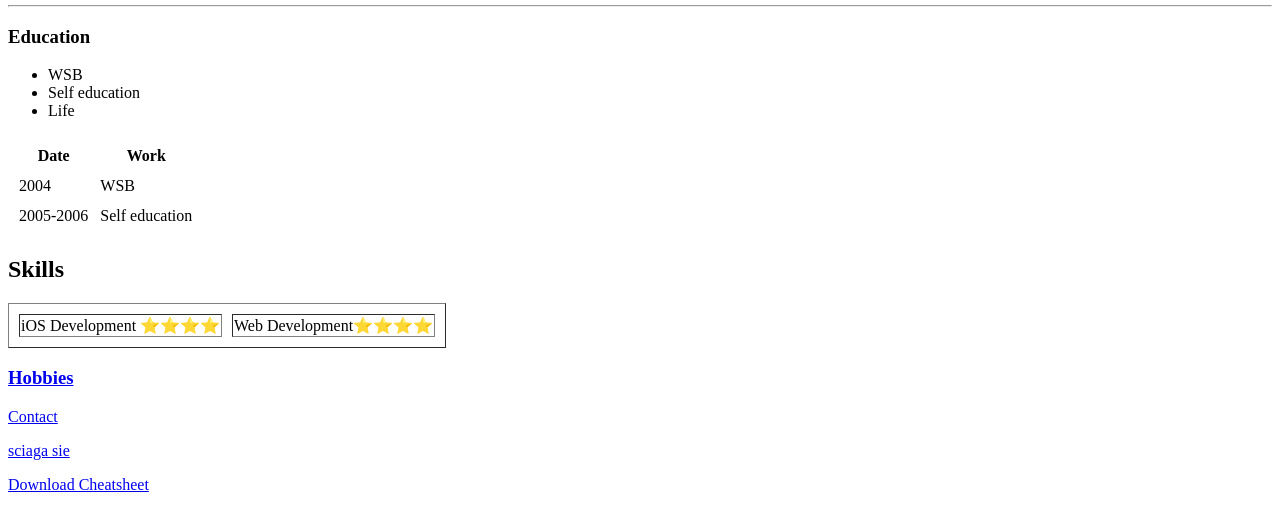
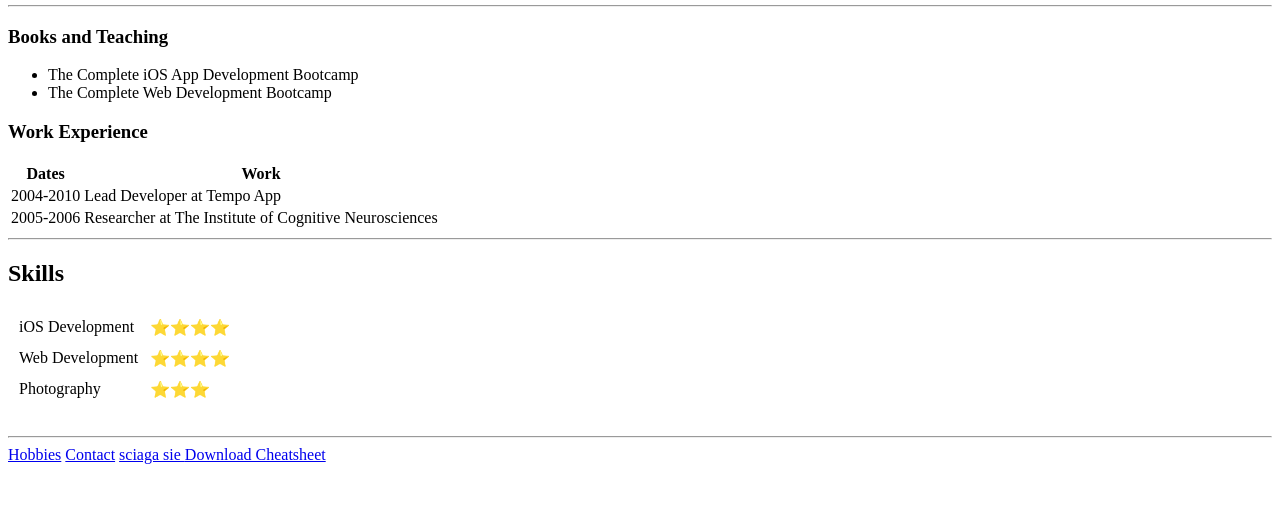
Before and after one commit to fil3mon/cv, a plain HTML site: page index.html in a window 1280 px wide. Shown: the part 157-688 px from the top of the page. Drawn offline with Linux system fonts and the light colour scheme.

Commit message:
Add files via upload

```diff
--- a/index.html
+++ b/index.html
@@ -17,45 +17,50 @@
   </table>
 
   <hr>
-  <h3>Education</h3>
+  <h3>Books and Teaching</h3>
   <ul>
-    <li>WSB</li>
-    <li>Self education</li>
-    <li>Life</li>
+    <li>The Complete iOS App Development Bootcamp</li>
+    <li>The Complete Web Development Bootcamp</li>
   </ul>
-
-  <table cellspacing="10">
+  <h3>Work Experience</h3>
+  <table>
     <thead>
       <tr>
-        <th>Date</th>
+        <th>Dates</th>
         <th>Work</th>
       </tr>
     </thead>
     <tbody>
       <tr>
-        <td>2004</td>
-        <td>WSB</td>
+        <td>2004-2010</td>
+        <td>Lead Developer at Tempo App</td>
       </tr>
       <tr>
         <td>2005-2006</td>
-        <td>Self education</td>
+        <td>Researcher at The Institute of Cognitive Neurosciences</td>
       </tr>
     </tbody>
-
   </table>
+  <hr>
   <h2>Skills</h2>
-  <table cellspacing="10" border="1">
-    <tbody>
+  <table cellspacing="10">
       <tr>
-        <td>iOS Development ⭐️⭐️⭐️⭐️</td>
-        <td>Web Development⭐️⭐️⭐️⭐️</td>
+        <td>iOS Development </td>
+        <td>⭐️⭐️⭐️⭐️</td>
       </tr>
-
-    </tbody>
-  </table>
-  <h3><a href="hobbies.html">Hobbies</a></h3>
-  <p><a href="contact.html">Contact</a></p>
-  <p><a download href="#">sciaga sie </a></p>
+      <tr>
+        <td>Web Development</td>
+        <td>⭐️⭐️⭐️⭐️</td>
+      </tr>
+      <tr>
+        <td>Photography</td>
+        <td>⭐️⭐️⭐️</td>
+      </tr>
+  </table><br>
+  <hr>
+  <a href="hobbies.html">Hobbies</a>
+  <a href="contact.html">Contact</a>
+  <a download href="#">sciaga sie </a>
   <a download href="https://web.stanford.edu/group/csp/cs21/htmlcheatsheet.pdf">Download Cheatsheet</a>
 </body>
 
```
